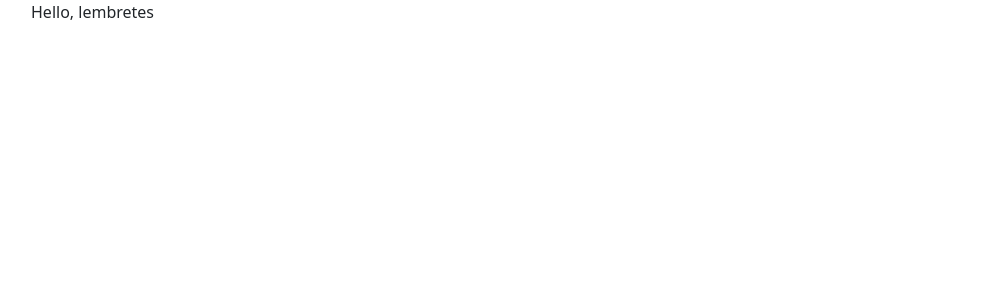
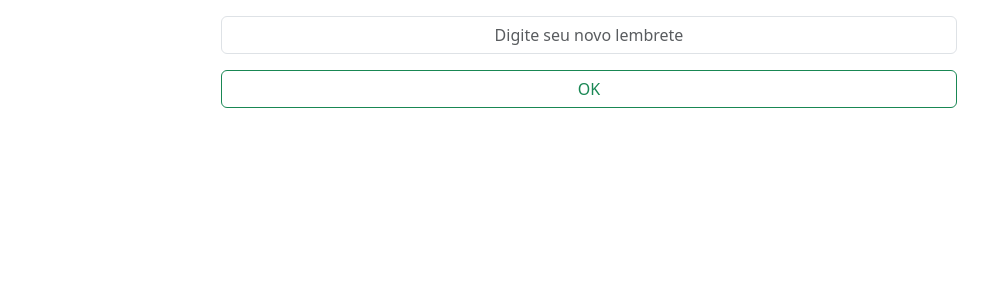
Before and after one commit to LK-Mota/Lista-De-Tarefas, a React (Create React App) app in the folder lista-de-tarefas/: page / in a window 1280 px wide. Shown: the top 300 px of the page, without its empty margins (51-1039 px from the left). Built offline with nearby package versions, Linux system fonts and the light colour scheme.

Commit message:
feat(p1-pdmn): cria componente de entrada

```diff
--- a/lista-de-tarefas/src/App.js
+++ b/lista-de-tarefas/src/App.js
@@ -1,9 +1,11 @@
+import LembreteEntrada from "./LembreteEntrada";
+
 function App() {
   return (
     <div className="container">
-      <div className="row">
-        <div className="col-12">
-          <p>Hello, lembretes</p>
+      <div className="row justify-content-center">
+        <div className="col-sm-12 col-md-10 col-lg-8">
+          <LembreteEntrada/>
         </div>
       </div>
     </div>
--- /dev/null
+++ b/lista-de-tarefas/src/LembreteEntrada.js
@@ -0,0 +1,17 @@
+function LembreteEntrada() {
+  return (
+    <div>
+      <input
+        type="text"
+        className="form-control text-center mt-3 shadow-none"
+        id="novoLembrete"
+        placeholder="Digite seu novo lembrete"
+      ></input>
+      <button type="button" className="btn btn-outline-success w-100 mt-3">
+        OK
+      </button>
+    </div>
+  );
+}
+
+export default LembreteEntrada;
```
